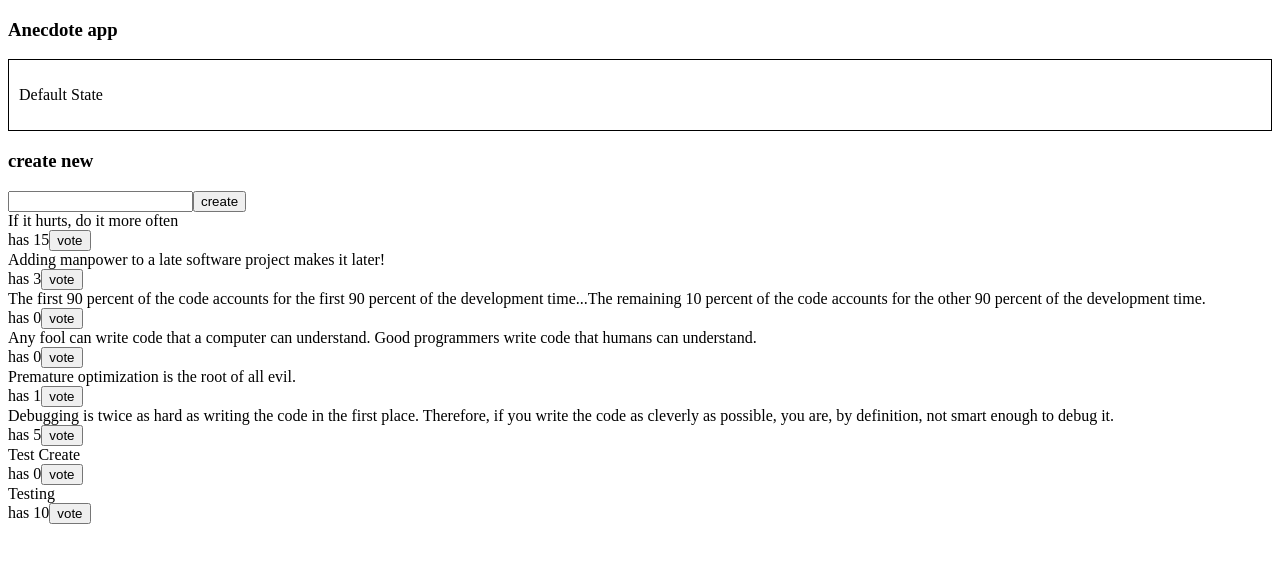
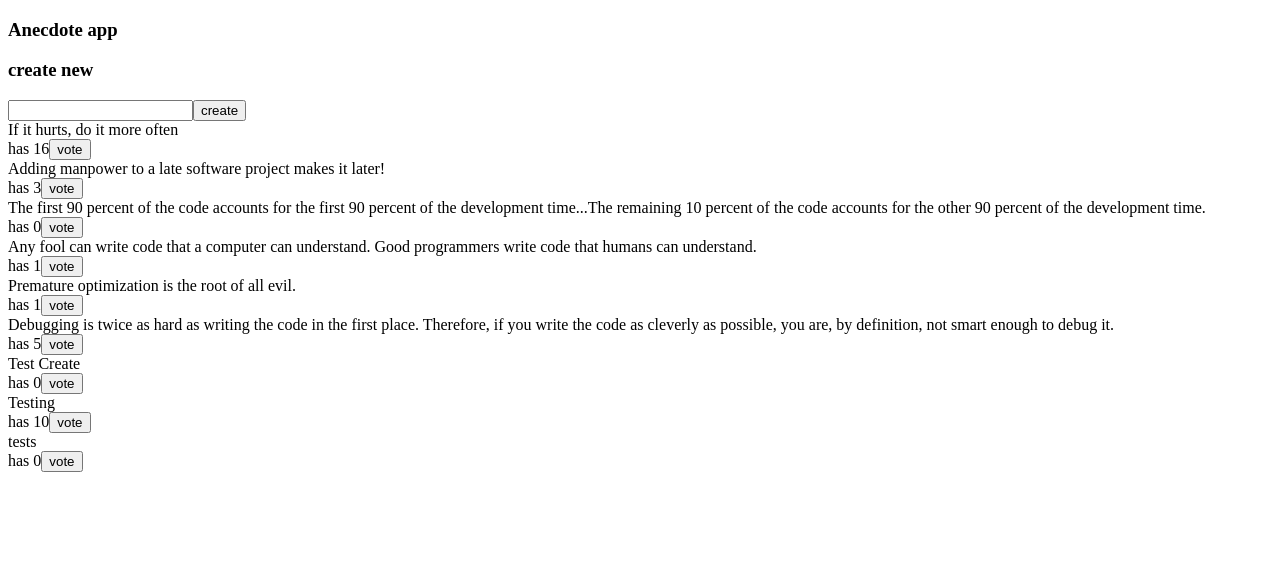
Before and after one commit to vmarklynn/query-anecdotes, a React (Vite) app: page / in a window 1280 px wide. Shown: the top 562 px of the page. Built offline with nearby package versions, Linux system fonts and the light colour scheme; data requests are answered from the project's data file.

Commit message:
Added onError handler for create anecdote mutation

```diff
--- a/db.json
+++ b/db.json
@@ -3,7 +3,7 @@
     {
       "content": "If it hurts, do it more often",
       "id": "47145",
-      "votes": 15
+      "votes": 16
     },
     {
       "content": "Adding manpower to a late software project makes it later!",
@@ -18,7 +18,7 @@
     {
       "content": "Any fool can write code that a computer can understand. Good programmers write code that humans can understand.",
       "id": "36975",
-      "votes": 0
+      "votes": 1
     },
     {
       "content": "Premature optimization is the root of all evil.",
@@ -39,6 +39,11 @@
       "content": "Testing ",
       "votes": 10,
       "id": "mlksEIp"
+    },
+    {
+      "content": "tests",
+      "votes": 0,
+      "id": "XnjENsF"
     }
   ]
 }
--- a/src/components/AnecdoteForm.jsx
+++ b/src/components/AnecdoteForm.jsx
@@ -1,7 +1,10 @@
 import { useMutation, useQueryClient } from "@tanstack/react-query"
 import { createAnecdote } from "../services/anecdote"
+import { useContext } from "react"
+import NotificationContext from "./NotificationContext"
 
 const AnecdoteForm = () => {
+  const [notification, dispatch] = useContext(NotificationContext)
 
   const queryClient = useQueryClient()
 
@@ -10,6 +13,12 @@ const AnecdoteForm = () => {
     onSuccess: (newAnecdote) => {
       const anecdotes = queryClient.getQueryData(['anecdotes'])
       queryClient.setQueryData(['anecdotes'], anecdotes.concat(newAnecdote));
+    },
+    onError: (error) => {
+      dispatch({ type: 'NOTIFY', payload: error.response.data.error })
+      setTimeout(() => {
+        dispatch({ type: 'REMOVE' })
+      }, 5000)
     }
   })
 
--- a/src/components/NotificationContext.jsx
+++ b/src/components/NotificationContext.jsx
@@ -5,7 +5,7 @@ const notificationReducer = (state, action) => {
     case "NOTIFY":
       return action.payload
     case "REMOVE":
-      return ""
+      return ''
     default:
       return state
   }
@@ -14,7 +14,7 @@ const notificationReducer = (state, action) => {
 const NotificationContext = createContext()
 
 export const NotificationContextProvider = (props) => {
-  const [notification, notificationDispatch] = useReducer(notificationReducer, 'Default State')
+  const [notification, notificationDispatch] = useReducer(notificationReducer, '')
   return (
     <NotificationContext.Provider value={[notification, notificationDispatch]}>
       {props.children}
```
